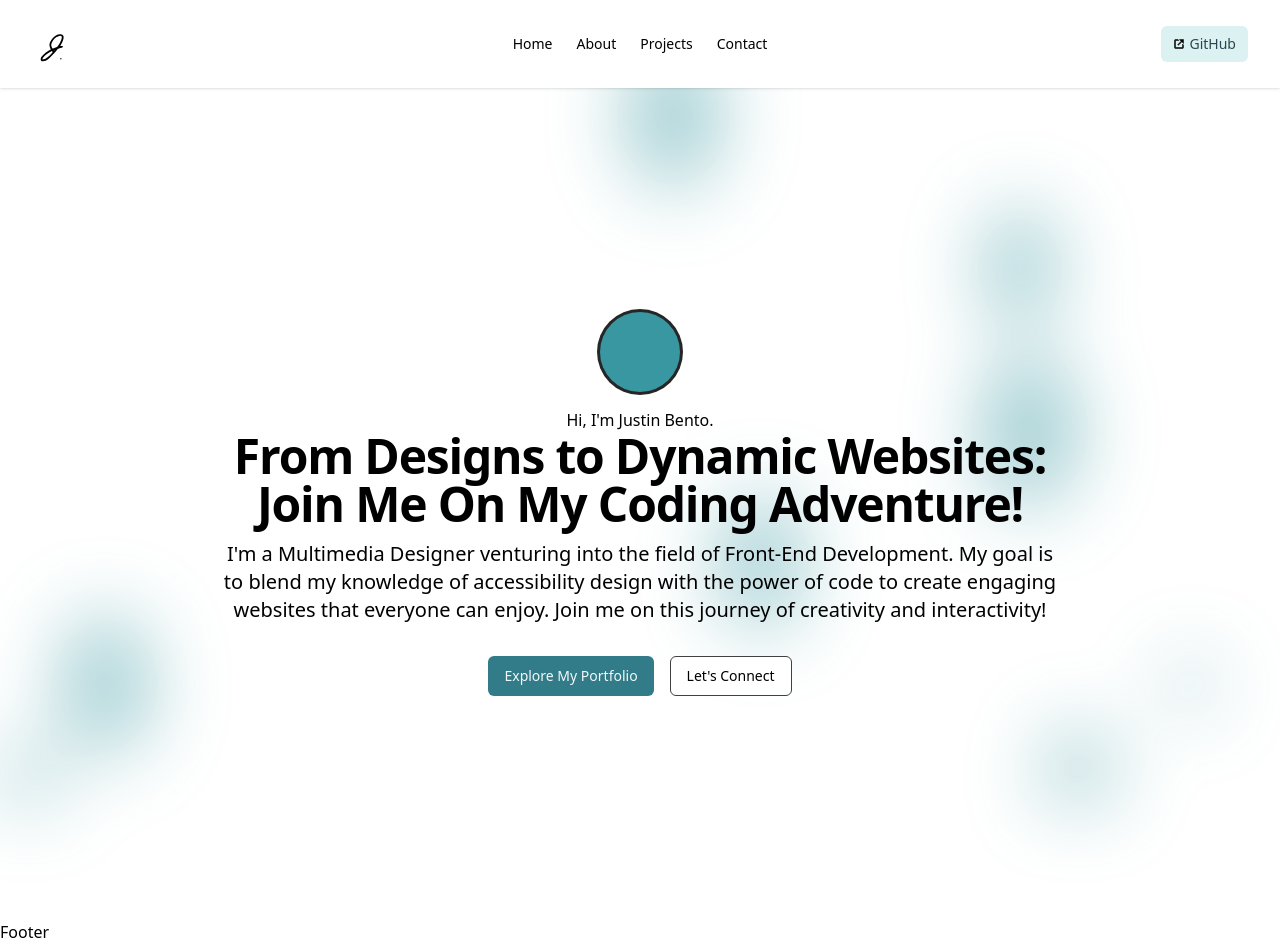
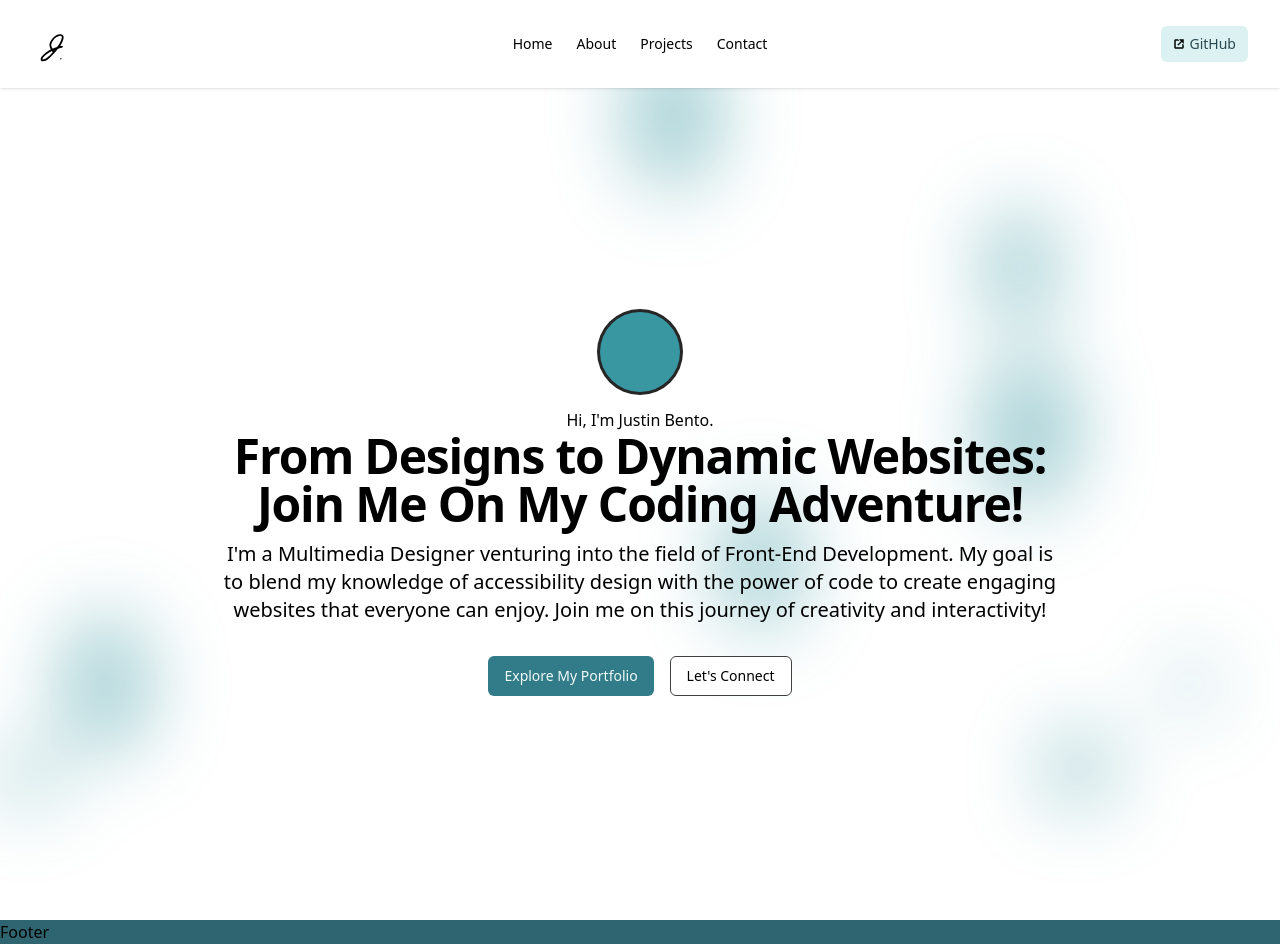
Before and after one commit to Justin-Bento/justin-bento-portfolio, a Next.js app: page / in a window 1280 px wide. Built offline with nearby package versions, Linux system fonts and the light colour scheme.

Commit message:
Ensured content does not go outside the footer component.

```diff
--- a/components/Footer.tsx
+++ b/components/Footer.tsx
@@ -1,5 +1,5 @@
 export default function Footer() {
   return (
-    <footer>Footer</footer>
+    <footer className="bg-easternblue-700 overflow-hidden">Footer</footer>
   )
 }
```
